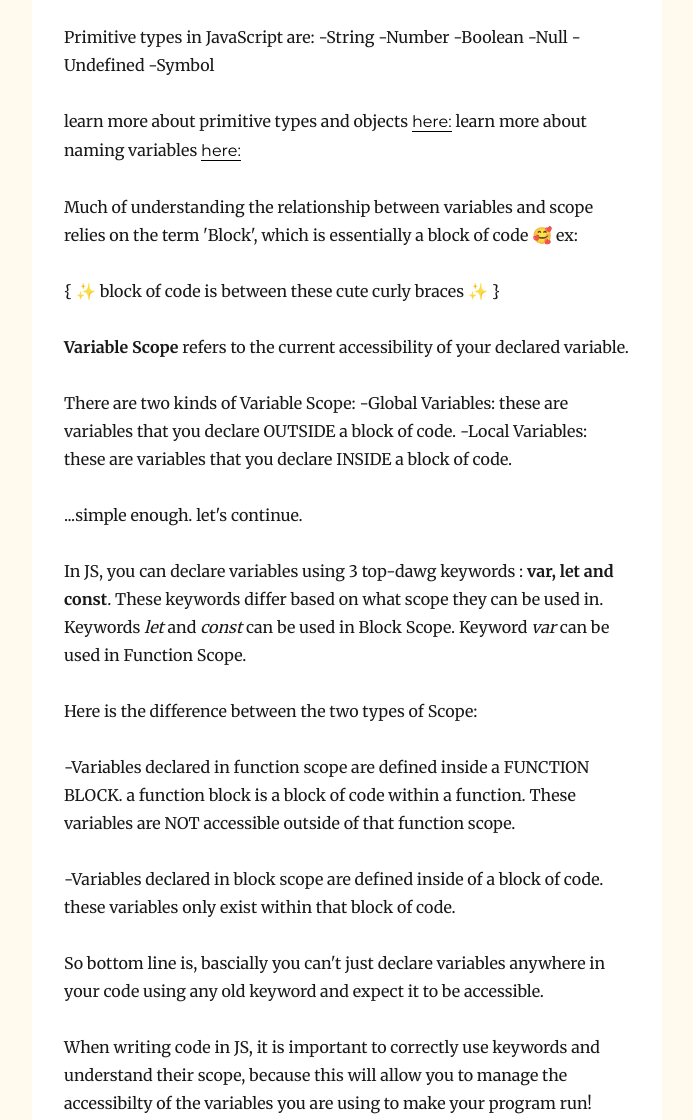
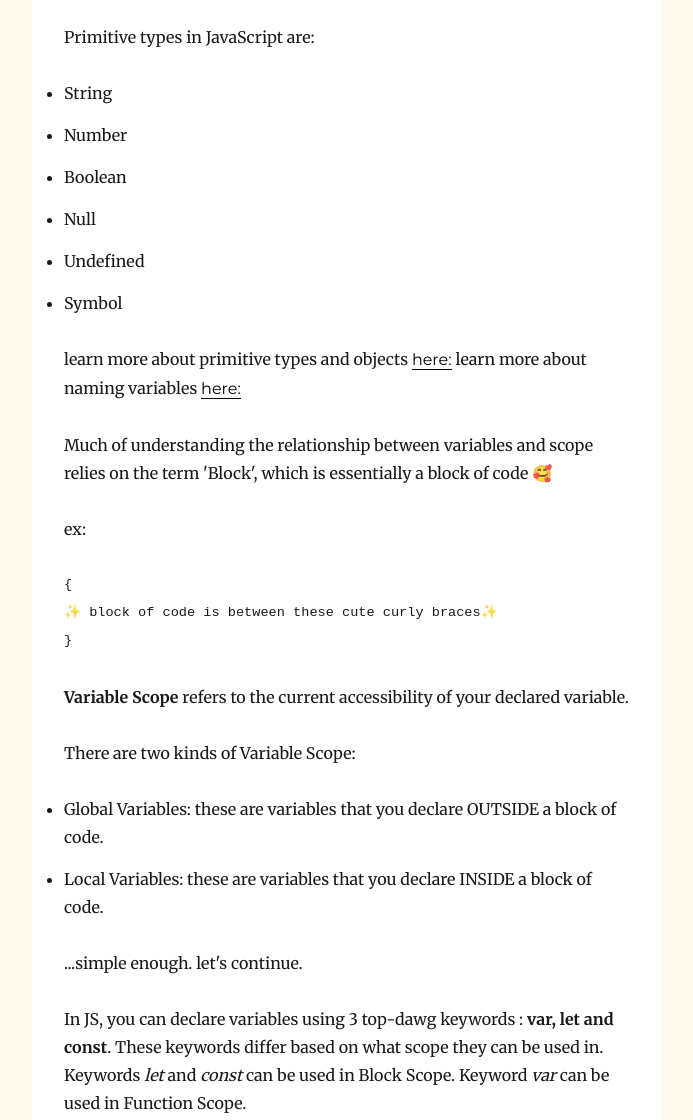
Before and after one commit to ddlatice/CWD, a Gatsby site: page /my-third-entry/ in a window 1280 px wide. Shown: the part 540-1660 px from the top of the page, without its empty margins (293-986 px from the left). Built offline with nearby package versions, Linux system fonts and the light colour scheme; Gatsby itself is replaced by a stand-in of ours; some packages are replaced by stand-ins of ours; code samples lack their colours.

Commit message:
Edits index.md

````diff
--- a/content/blog/my-third-entry/index.md
+++ b/content/blog/my-third-entry/index.md
@@ -9,42 +9,44 @@ To begin programming in JS, one must know the fundamentals. This includes unders
 If you don't already know what a variable is, it is basically a container that holds a value. You declare a variable with a keyword and then you can put whatever value you want in it! As long as it's one of JavaScript's primitive or object data types.
 
 Primitive types in JavaScript are:
--String
--Number
--Boolean
--Null
--Undefined
--Symbol
+* String
+* Number
+* Boolean
+* Null
+* Undefined
+* Symbol
 
 learn more about primitive types and objects [here:](https://javascript.info/types)
 learn more about naming variables [here:](https://javascript.info/variables)
 
 Much of understanding the relationship between variables and scope relies on the term 'Block', which is essentially a block of code 🥰
+
 ex:
+```
+{
+✨ block of code is between these cute curly braces✨
+}
+```
 
-{
-✨ block of code is between these cute curly braces ✨
-}
-
-<b>Variable Scope</b> refers to the current accessibility of your declared variable.
+**Variable Scope** refers to the current accessibility of your declared variable.
 
 There are two kinds of Variable Scope:
--Global Variables: these are variables that you declare OUTSIDE a block of code.
--Local Variables: these are variables that you declare INSIDE a block of code.
+* Global Variables: these are variables that you declare OUTSIDE a block of code.
+* Local Variables: these are variables that you declare INSIDE a block of code.
 
 ...simple enough. let's continue.
 
-In JS, you can declare variables using 3 top-dawg keywords : <b>var, let and const</b>.
+In JS, you can declare variables using 3 top-dawg keywords : **var, let and const**.
 These keywords differ based on what scope they can be used in.
-Keywords <em>let</em> and <em>const</em> can be used in Block Scope.
-Keyword <em>var</em> can be used in Function Scope.
+Keywords *let* and *const* can be used in Block Scope.
+Keyword *var* can be used in Function Scope.
 
 Here is the difference between the two types of Scope:
 
--Variables declared in function scope are defined inside a FUNCTION BLOCK.
+* Variables declared in function scope are defined inside a FUNCTION BLOCK.
 a function block is a block of code within a function. These variables are NOT accessible outside of that function scope.
 
--Variables declared in block scope are defined inside of a block of code. these variables only exist within that block of code.
+* Variables declared in block scope are defined inside of a block of code. these variables only exist within that block of code.
 
 So bottom line is, bascially you can't just declare variables anywhere in your code using any old keyword and expect it to be accessible.
 
````
